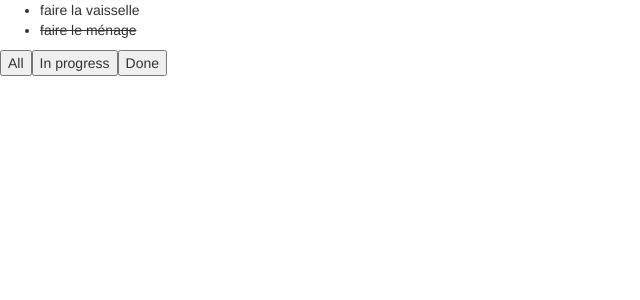
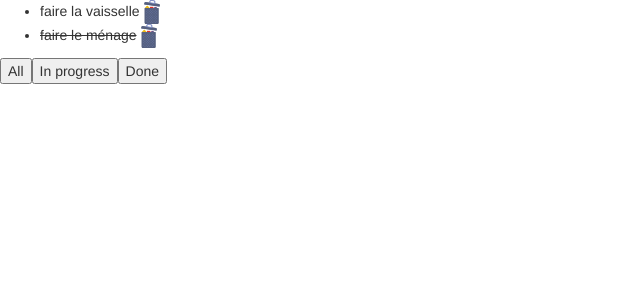
Before and after one commit to kiralex/redux-experiments, a React app: page / in a window 1280 px wide. Shown: the top 300 px of the page, without its empty margins (0-640 px from the left). Built offline with nearby package versions, Linux system fonts and the light colour scheme; what react-router-redux would draw is missing.

Commit message:
Remove todo button

```diff
--- a/package.json
+++ b/package.json
@@ -21,6 +21,7 @@
     "babel-preset-es2017": "^6.24.1",
     "babel-preset-react": "^6.24.1",
     "css-loader": "^0.28.0",
+    "file-loader": "^0.11.1",
     "html-webpack-plugin": "^2.28.0",
     "react-redux": "^5.0.4",
     "react-router-redux": "^4.0.8",
@@ -29,7 +30,7 @@
   },
   "scripts": {
     "start": "webpack-dev-server --config='webpack.conf.js' --progress --hot --open",
-    "build": "webpack",
+    "build": "webpack --config='webpack.conf.js'",
     "test": "jest --watch"
   }
 }
--- a/src/component/Todo.js
+++ b/src/component/Todo.js
@@ -1,20 +1,34 @@
 import React from 'react';
 import PropTypes from 'prop-types';
 
-const Todo = (props) => (
-  <li
-    onClick={props.toggleTodo.bind(null, props.index)}
-    style={{
-      textDecoration: props.completed ? 'line-through' : 'none'
-    }}
-  >
-    {props.text}
+import Trash from '../../public/garbage.png';
+
+const Todo = props => (
+  <li>
+    <span
+      onClick={props.toggleTodo.bind(null, props.index)}
+      style={{
+        textDecoration: props.todo.completed ? 'line-through' : 'none',
+      }}
+    >
+      {props.todo.text}
+    </span>
+    <img
+      src={Trash}
+      alt="delete"
+      onClick={props.removeTodo.bind(null, props.index)}
+    />
   </li>
-)
+);
 
 Todo.propTypes = {
-  completed: PropTypes.bool.isRequired,
-  text: PropTypes.string.isRequired
-}
+  todo: PropTypes.shape({
+    completed: PropTypes.bool.isRequired,
+    text: PropTypes.string.isRequired,
+  }).isRequired,
+  toggleTodo: PropTypes.func.isRequired,
+  removeTodo: PropTypes.func.isRequired,
+  index: PropTypes.number.isRequired,
+};
 
 export default Todo;
--- a/src/component/TodoList.js
+++ b/src/component/TodoList.js
@@ -6,10 +6,11 @@ const TodoList = props => (
   <ul>
     {props.todos.map( (todo, i) => (
       <Todo
-        {...todo}
-        {...props}
+        todo={{...todo}}
+        toggleTodo={props.toggleTodo}
+        removeTodo={props.removeTodo}
         index={i}
-        key={todo.id} // Copy all props of todo element (text, id)
+        key={todo.id}
       />
     ))}
   </ul>
@@ -23,6 +24,7 @@ TodoList.propTypes = {
       text: PropTypes.string.isRequired,
     }).isRequired,
   ).isRequired,
+  toggleTodo: PropTypes.func.isRequired,
 };
 
 export default TodoList;
--- a/src/reducers/todos.js
+++ b/src/reducers/todos.js
@@ -1,11 +1,14 @@
-function todos(state = [], action){
+function todos(state = [], action) {
   switch (action.type) {
     case 'TOGGLE_TODO':
       const i = action.index;
-      const toBeReturned = [ ...state];
+      const toBeReturned = [...state];
       toBeReturned[i].completed = !toBeReturned[i].completed;
       return toBeReturned;
       break;
+    case 'REMOVE_TODO':
+      const index = action.index;
+      return [... state].filter( (elem, i) => i!== index );
     default:
       return state;
 
--- a/webpack.conf.js
+++ b/webpack.conf.js
@@ -6,12 +6,13 @@ const config = {
   entry: path.resolve(__dirname, 'src/index.js'),
   output: {
     filename: 'bundle.js',
-    path: path.resolve(__dirname, 'dist'),
+    path: path.resolve(__dirname, 'dist')
   },
   module: {
     rules : [
       {test: /\.css$/, use: 'css-loader'},
-      {test: /\.(js|jsx)$/, use: 'babel-loader'}
+      {test: /\.(js|jsx)$/, use: 'babel-loader'},
+      {test: /\.(jpe?g|png|gif|svg)$/i, loader: "file-loader?name=/public/[name].[ext]"}
     ]
   },
   plugins: [
```
Also changed, not shown: public/garbage.png (added), 1 other file (tests, documents, lock files or other folders).
